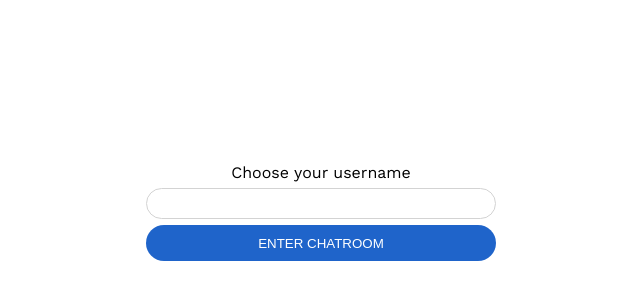
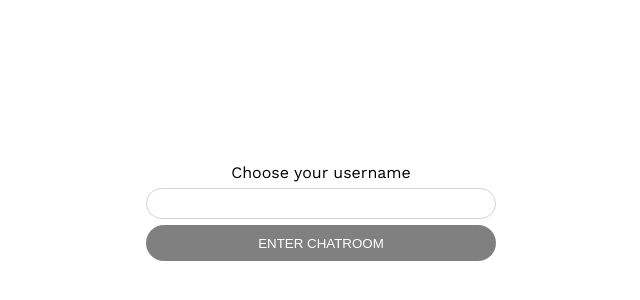
Before and after one commit to kacper43/chat-sts-app, an Angular app: page / in a window 1280 px wide. Shown: the part 188-488 px from the top of the page, without its empty margins (319-959 px from the left). Built offline with nearby package versions, Linux system fonts and the light colour scheme; no server answers.

Commit message:
nickname fix

```diff
--- a/src/styles.scss
+++ b/src/styles.scss
@@ -36,4 +36,8 @@ button {
         cursor: pointer;
         background-color: $primary-accent-color;
     }
+
+    &:disabled {
+        background-color: grey;
+    }
   }
```
